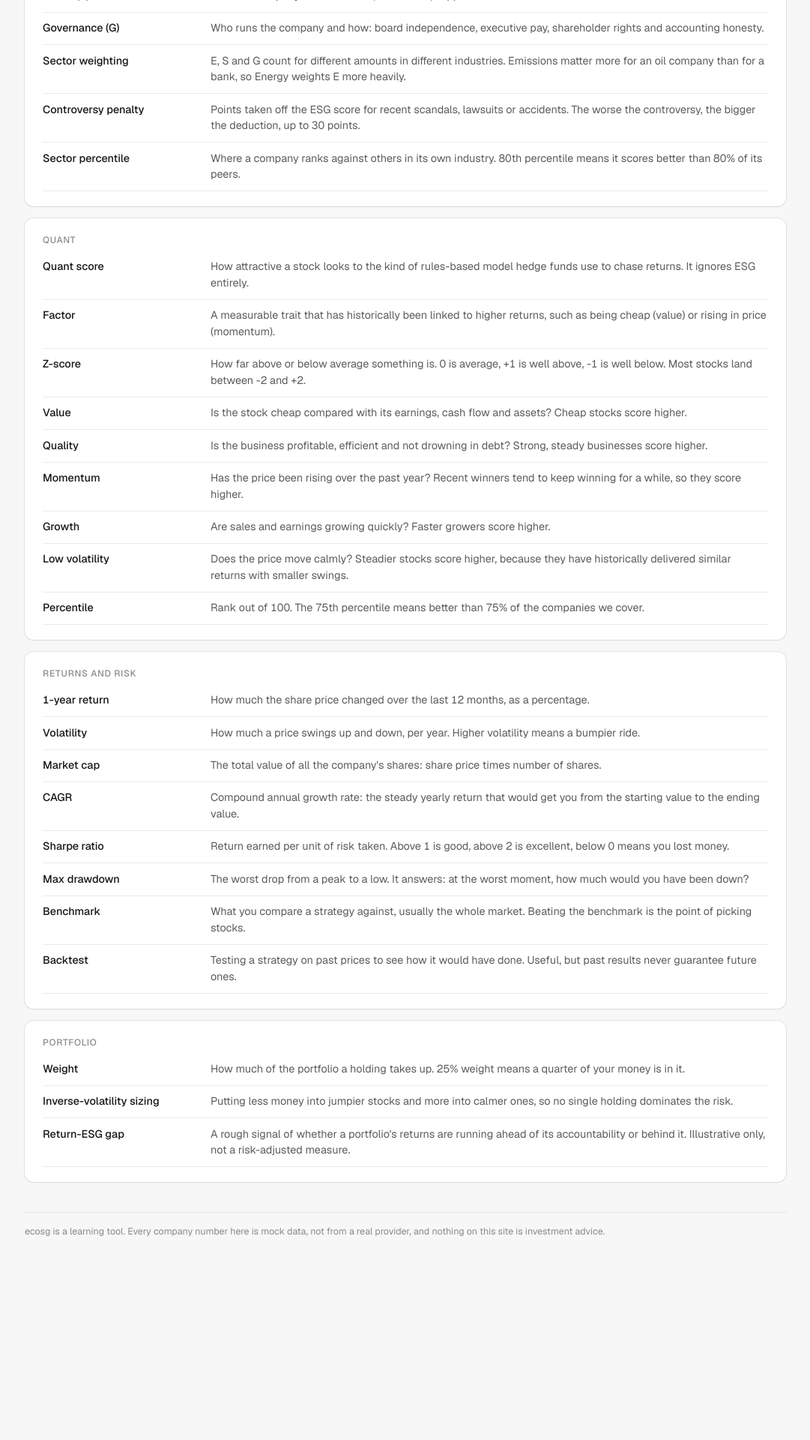
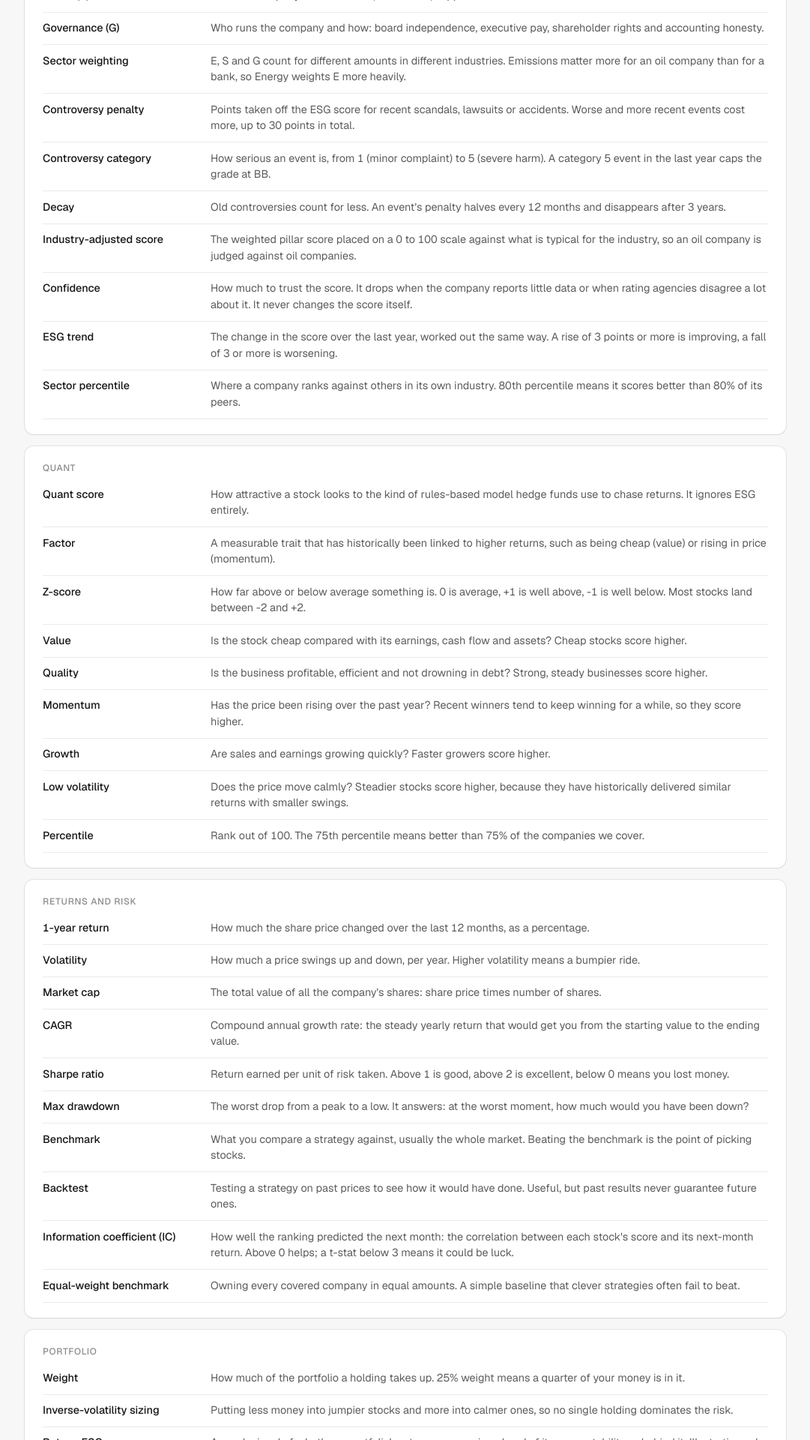
Before and after one commit to Parad0x-x/EcoSG, a React (Vite) app in the folder frontend/: page /learn in a window 1280 px wide. Shown: the part 1040-2960 px from the top of the page at 75% size, without its empty margins (99-1180 px from the left). Before the commit the page ends 2736 px from the top, so only its background shows below. Built offline with nearby package versions, Linux system fonts and the light colour scheme.

Commit message:
feat: add glossary terms for controversies, confidence, trend, IC and equal weight

```diff
--- a/frontend/src/glossary.ts
+++ b/frontend/src/glossary.ts
@@ -38,7 +38,32 @@ export const GLOSSARY = {
   },
   controversy: {
     term: "Controversy penalty",
-    short: "Points taken off the ESG score for recent scandals, lawsuits or accidents. The worse the controversy, the bigger the deduction, up to 30 points.",
+    short: "Points taken off the ESG score for recent scandals, lawsuits or accidents. Worse and more recent events cost more, up to 30 points in total.",
+    group: "ESG",
+  },
+  controversyCategory: {
+    term: "Controversy category",
+    short: "How serious an event is, from 1 (minor complaint) to 5 (severe harm). A category 5 event in the last year caps the grade at BB.",
+    group: "ESG",
+  },
+  decay: {
+    term: "Decay",
+    short: "Old controversies count for less. An event's penalty halves every 12 months and disappears after 3 years.",
+    group: "ESG",
+  },
+  industryAdjusted: {
+    term: "Industry-adjusted score",
+    short: "The weighted pillar score placed on a 0 to 100 scale against what is typical for the industry, so an oil company is judged against oil companies.",
+    group: "ESG",
+  },
+  confidence: {
+    term: "Confidence",
+    short: "How much to trust the score. It drops when the company reports little data or when rating agencies disagree a lot about it. It never changes the score itself.",
+    group: "ESG",
+  },
+  esgTrend: {
+    term: "ESG trend",
+    short: "The change in the score over the last year, worked out the same way. A rise of 3 points or more is improving, a fall of 3 or more is worsening.",
     group: "ESG",
   },
   sectorPercentile: {
@@ -136,6 +161,16 @@ export const GLOSSARY = {
     short: "How much of the portfolio a holding takes up. 25% weight means a quarter of your money is in it.",
     group: "Portfolio",
   },
+  ic: {
+    term: "Information coefficient (IC)",
+    short: "How well the ranking predicted the next month: the correlation between each stock's score and its next-month return. Above 0 helps; a t-stat below 3 means it could be luck.",
+    group: "Returns and risk",
+  },
+  equalWeight: {
+    term: "Equal-weight benchmark",
+    short: "Owning every covered company in equal amounts. A simple baseline that clever strategies often fail to beat.",
+    group: "Returns and risk",
+  },
   invVol: {
     term: "Inverse-volatility sizing",
     short: "Putting less money into jumpier stocks and more into calmer ones, so no single holding dominates the risk.",
--- a/frontend/src/pages/QuantFactors.tsx
+++ b/frontend/src/pages/QuantFactors.tsx
@@ -257,7 +257,7 @@ export default function QuantFactors() {
             <div className="stat">
               <div className="stat-label"><Term id="cagr">Yearly return (CAGR)</Term></div>
               <div className="stat-value">{fmtPct(m.cagr)}</div>
-              <div className="stat-note">Market: {fmtPct(m.benchmark_cagr)} · Equal weight: {fmtPct(m.equal_weight_cagr)}</div>
+              <div className="stat-note">Market: {fmtPct(m.benchmark_cagr)} · <Term id="equalWeight">Equal weight</Term>: {fmtPct(m.equal_weight_cagr)}</div>
             </div>
             <div className="stat">
               <div className="stat-label"><Term id="sharpe">Sharpe ratio</Term></div>
@@ -275,7 +275,7 @@ export default function QuantFactors() {
               <div className="stat-note">per year</div>
             </div>
             <div className="stat">
-              <div className="stat-label">Information coefficient (IC)</div>
+              <div className="stat-label"><Term id="ic">Information coefficient (IC)</Term></div>
               <div className="stat-value">{fmtNum(m.mean_ic)}</div>
               <div className="stat-note">
                 t-stat {fmtNum(m.ic_t_stat)} over {m.ic_periods} months. Unproven if t is below 3.
@@ -293,13 +293,13 @@ export default function QuantFactors() {
               />
               <Line type="monotone" dataKey="Strategy" stroke="var(--quant)" dot={false} strokeWidth={2} />
               <Line type="monotone" dataKey="Benchmark" stroke={AXIS.stroke} dot={false} strokeWidth={2} strokeDasharray="4 3" />
-              <Line type="monotone" dataKey="Equal weight" stroke="var(--esg)" dot={false} strokeWidth={1.5} strokeDasharray="1 3" />
+              <Line type="monotone" dataKey="Equal weight" stroke="var(--text-secondary)" dot={false} strokeWidth={1.5} strokeDasharray="1 3" />
             </LineChart>
           </ResponsiveContainer>
           <div className="legend">
             <span><i style={{ ["--c" as string]: "var(--quant)" }} />Strategy, cumulative return</span>
             <span><i style={{ ["--c" as string]: AXIS.stroke }} />Market benchmark</span>
-            <span><i style={{ ["--c" as string]: "var(--esg)" }} />Every company, equal weight</span>
+            <span><i style={{ ["--c" as string]: "var(--text-secondary)" }} />Every company, equal weight</span>
           </div>
           <Explain title="Why you should be skeptical of any backtest">
             <p>
```
